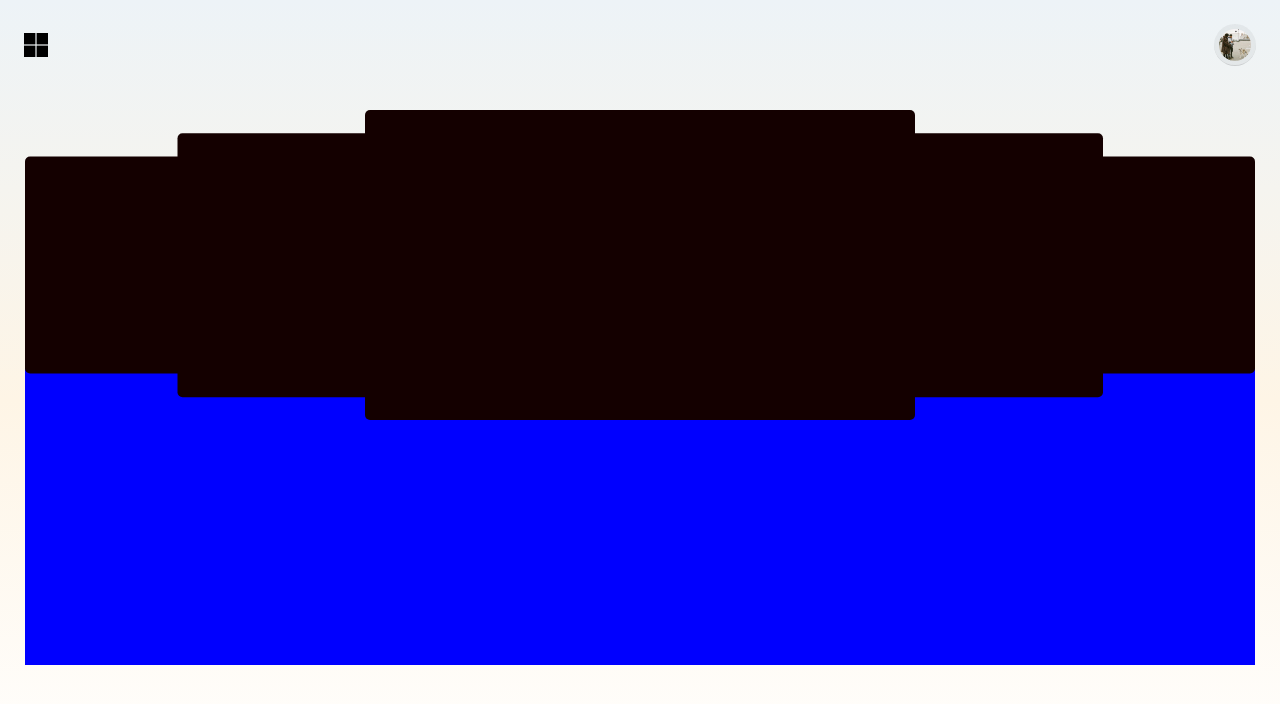
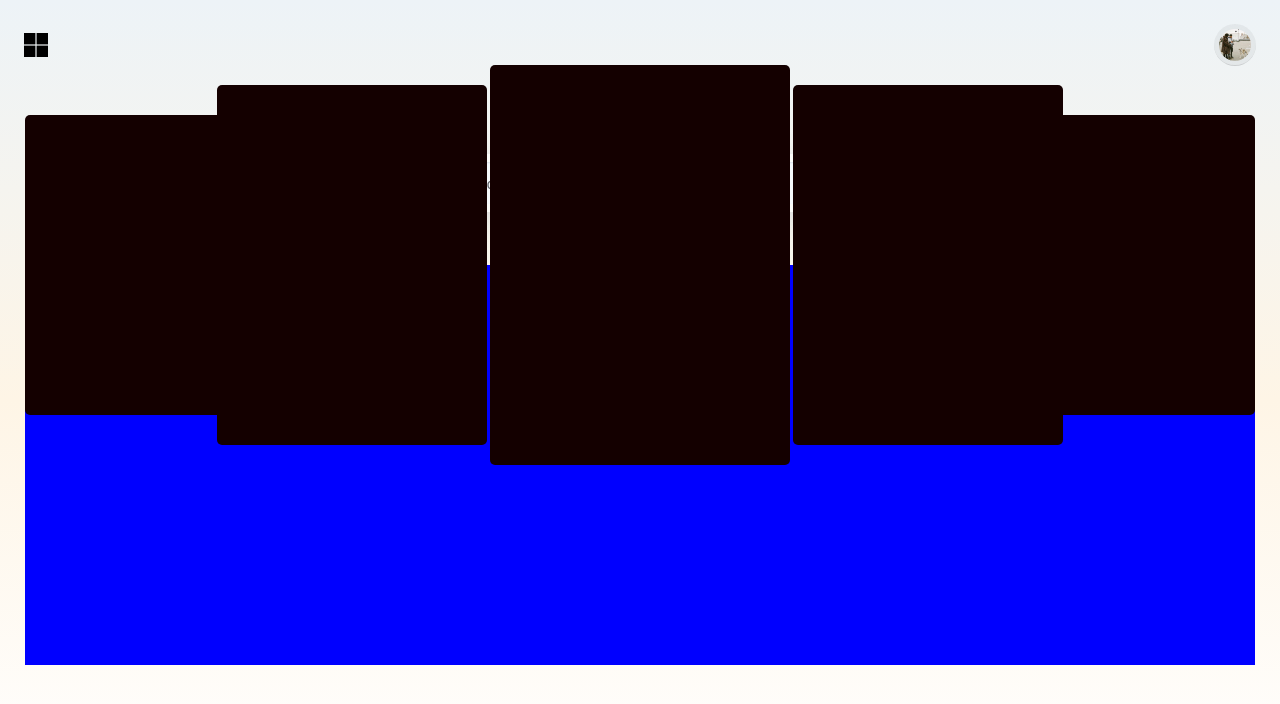
Before and after one commit to latxh/starter, a plain HTML site: page index.html in a window 1280 px wide. Shown: the top 704 px of the page. Drawn offline with Linux system fonts and the light colour scheme; a web font is replaced by a local one.

Commit message:
Portrait cards

```diff
--- a/css/carousel.css
+++ b/css/carousel.css
@@ -14,8 +14,8 @@
   position: relative;
 }
 .carousel__video {
-  width: 550px;
-  height: 310px;
+  width: 300px;
+  height: 400px;
   position: absolute;
   transition: all 0.5s;
 }
@@ -56,8 +56,8 @@
   display: none;
 }
 .carousel__video.secondary {
-  width: 467.5px;
-  height: 263.5px;
+  width: 270px;
+  height: 360px;
   z-index: 2;
 }
 .carousel__video.secondary-left {
@@ -71,8 +71,8 @@
   transform: translate(-80%, -50%);
 }
 .carousel__video.tertiary {
-  width: 385px;
-  height: 217px;
+  width: 225px;
+  height: 300px;
   z-index: 1;
 }
 .carousel__video.tertiary-left {
```
